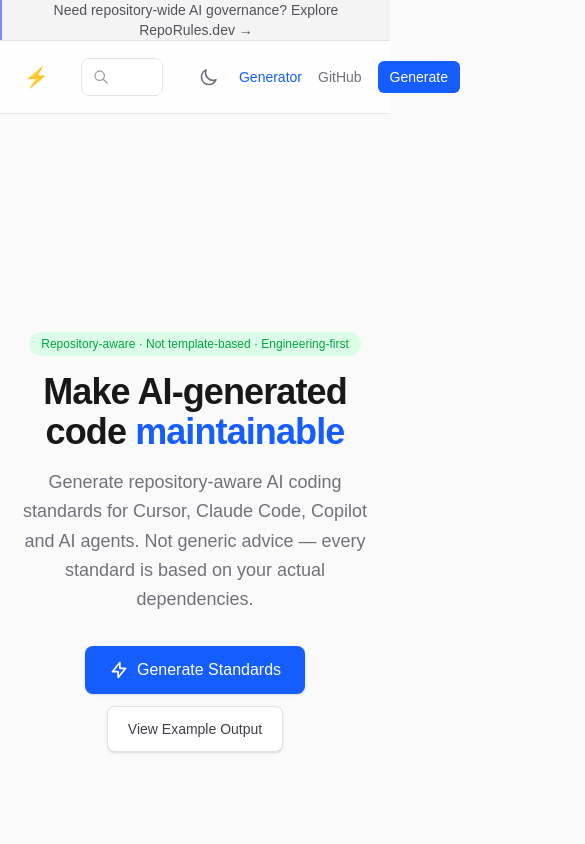
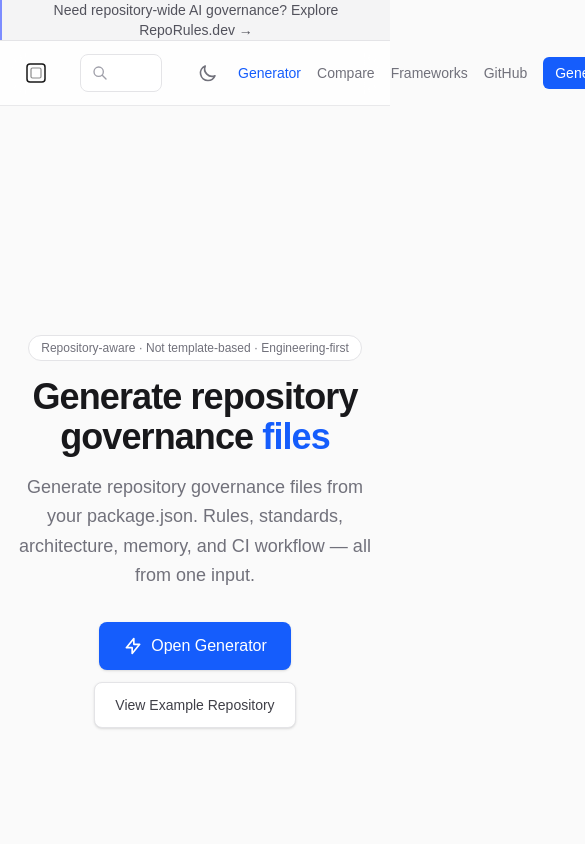
Before and after one commit to ningfd-ux/cursor-rules-cn, a Next.js app: page / in a window 390 px wide. Shown: the top 844 px of the page, 585 px wide, since content can reach past the window. Built offline with nearby package versions, Linux system fonts and the light colour scheme.

Commit message:
feat: home page UI polish (#cursor)

```diff
--- a/src/app/page.tsx
+++ b/src/app/page.tsx
@@ -6,17 +6,16 @@
   return (
     <div className="mx-auto max-w-5xl px-4 py-12">
       {/* Hero — 100vh, left copy / right code preview */}
-      <section className="mb-12 flex min-h-[90vh] flex-col items-center justify-center lg:flex-row lg:gap-16">
+      <section className="mb-12 flex min-h-[80vh] flex-col items-center justify-center lg:flex-row lg:gap-16 pt-20 lg:pt-16">
         <div className="max-w-xl text-center lg:text-left">
-          <span className="mb-4 inline-block rounded-full bg-green-100 px-3 py-1 text-xs font-medium text-green-600 dark:bg-green-900 dark:text-green-300">
+          <span className="mb-4 inline-block rounded-full border border-zinc-200 bg-white px-3 py-1 text-xs font-medium text-zinc-500 dark:border-zinc-700 dark:bg-transparent dark:text-zinc-400">
             Repository-aware · Not template-based · Engineering-first
           </span>
           <h1 className="mb-4 text-4xl font-bold tracking-tight text-zinc-900 dark:text-zinc-100 sm:text-5xl lg:text-6xl">
-            Make AI-generated code <span className="text-blue-600">maintainable</span>
+            Generate repository governance <span className="text-blue-600">files</span>
           </h1>
           <p className="mb-8 text-lg leading-relaxed text-zinc-500 dark:text-zinc-400">
-            Generate repository-aware AI coding standards for Cursor, Claude Code, Copilot and AI agents.
-            Not generic advice — every standard is based on your actual dependencies.
+            Generate repository governance files from your package.json. Rules, standards, architecture, memory, and CI workflow — all from one input.
           </p>
           <div className="flex flex-wrap items-center gap-3 lg:justify-start justify-center">
             <Link
@@ -26,13 +25,13 @@
               <svg className="h-5 w-5" fill="none" viewBox="0 0 24 24" stroke="currentColor" strokeWidth={2}>
                 <path strokeLinecap="round" strokeLinejoin="round" d="M13 10V3L4 14h7v7l9-11h-7z" />
               </svg>
-              Generate Standards
+              Open Generator
             </Link>
             <Link
               href="/examples"
               className="inline-flex items-center gap-2 rounded-lg border border-zinc-200 bg-white px-5 py-3 text-sm font-medium text-zinc-700 shadow-sm transition-colors hover:bg-zinc-50 dark:border-zinc-700 dark:bg-zinc-800 dark:text-zinc-300 dark:hover:bg-zinc-700"
             >
-              View Example Output
+              View Example Repository
             </Link>
           </div>
         </div>
@@ -190,7 +189,7 @@
           <svg className="h-5 w-5" fill="none" viewBox="0 0 24 24" stroke="currentColor" strokeWidth={2}>
             <path strokeLinecap="round" strokeLinejoin="round" d="M13 10V3L4 14h7v7l9-11h-7z" />
           </svg>
-          Generate standards from your repo
+          Open Generator
         </Link>
       </section>
 
--- a/src/components/Header.tsx
+++ b/src/components/Header.tsx
@@ -4,10 +4,13 @@
 
 export default function Header() {
   return (
-    <header className="sticky top-0 z-50 border-b border-zinc-200/80 bg-white/80 backdrop-blur-md dark:border-zinc-800/80 dark:bg-zinc-950/80">
-      <div className="mx-auto flex h-[72px] max-w-6xl items-center justify-between gap-4 px-6">
+    <header className="sticky top-0 z-50 border-b border-zinc-200/80 bg-white/80 backdrop-blur-md dark:border-zinc-800/80 dark:bg-[#0d0f14]/80">
+      <div className="mx-auto flex h-16 max-w-6xl items-center justify-between gap-4 px-6">
         <Link href="/" className="flex shrink-0 items-center gap-2">
-          <span className="text-xl">⚡</span>
+          <svg className="h-6 w-6" viewBox="0 0 24 24" fill="none" xmlns="http://www.w3.org/2000/svg">
+            <rect x="3" y="3" width="18" height="18" rx="3" stroke="currentColor" strokeWidth="1.5" />
+            <rect x="7" y="7" width="10" height="10" rx="1.5" stroke="currentColor" strokeWidth="1.2" opacity="0.5" />
+          </svg>
           <span className="hidden text-lg font-bold text-zinc-900 dark:text-zinc-100 sm:inline">
             RepoRules
           </span>
@@ -20,10 +23,10 @@
           <Link href="/generator" className="font-medium text-blue-600 hover:text-blue-700 dark:text-blue-400">
             Generator
           </Link>
-          <Link href="/compare" className="hidden hover:text-zinc-900 dark:hover:text-zinc-300 sm:inline-block">
+          <Link href="/compare" className="hover:text-zinc-900 dark:hover:text-zinc-300">
             Compare
           </Link>
-          <Link href="/frameworks" className="hidden hover:text-zinc-900 dark:hover:text-zinc-300 sm:inline-block">
+          <Link href="/frameworks" className="hover:text-zinc-900 dark:hover:text-zinc-300">
             Frameworks
           </Link>
           <a
```
